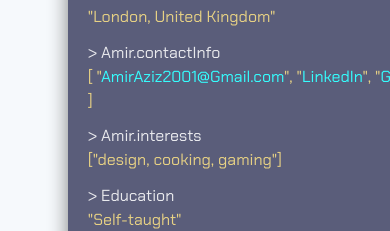
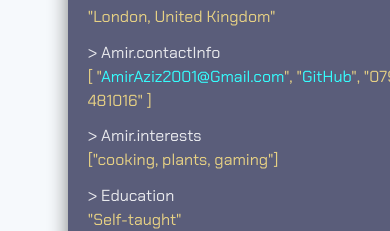
Before and after one commit to BirdOfSteel/myPortfolio, a React (Vite) app: page / in a window 390 px wide. Shown: the part 432-663 px from the top of the page. Built offline with nearby package versions, Linux system fonts and the light colour scheme; a web font is replaced by a local one.

Commit message:
Updated terminal contact info
- Added phone number to contact info

```diff
--- a/src/components/Hero.tsx
+++ b/src/components/Hero.tsx
@@ -88,25 +88,24 @@ export default function HeroDiv() {
                 "
                 <a
                   className='blueTerminalText'
-                  href='https://www.linkedin.com/in/dev-amir/'
-                >
-                  LinkedIn
+                  href='https://github.com/BirdOfSteel?tab=repositories'
+                  >
+                  GitHub
                 </a>
                 ",
                 "
-                <a
-                  className='blueTerminalText'
-                  href='https://github.com/BirdOfSteel?tab=repositories'
+                <span
+                  className='terminalYellowText'
                 >
-                  GitHub
-                </a>
+                  07926 481016
+                </span>
                 "
               ]
             </p>
           </div>
           <div className='terminalTextDiv'>
             <p className='terminalWhiteText'> {'>'} Amir.interests</p>
-            <p className='terminalYellowText'>["design, cooking, gaming"]</p>
+            <p className='terminalYellowText'>["cooking, plants, gaming"]</p>
           </div>
           <div className='terminalTextDiv'>
             <p className='terminalWhiteText'> {'>'} Education</p>
```
Also changed, not shown: src/App.css (+4 -8 lines).
